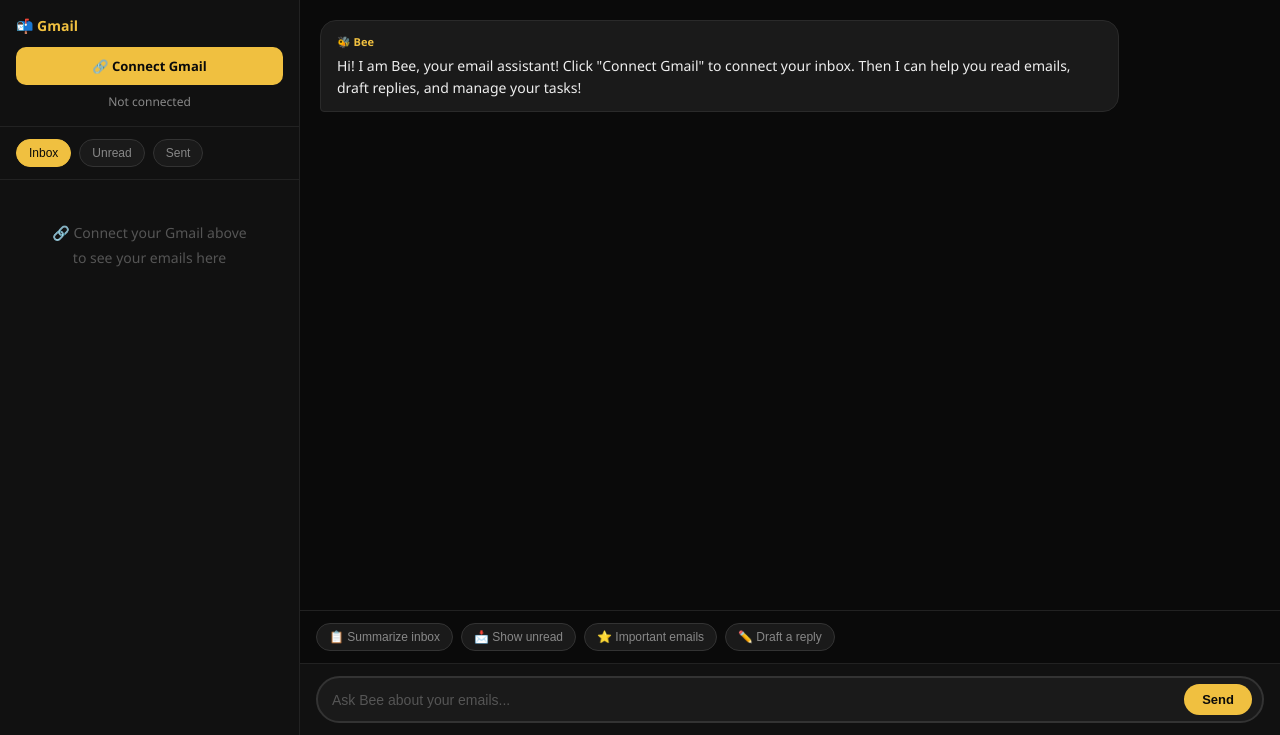
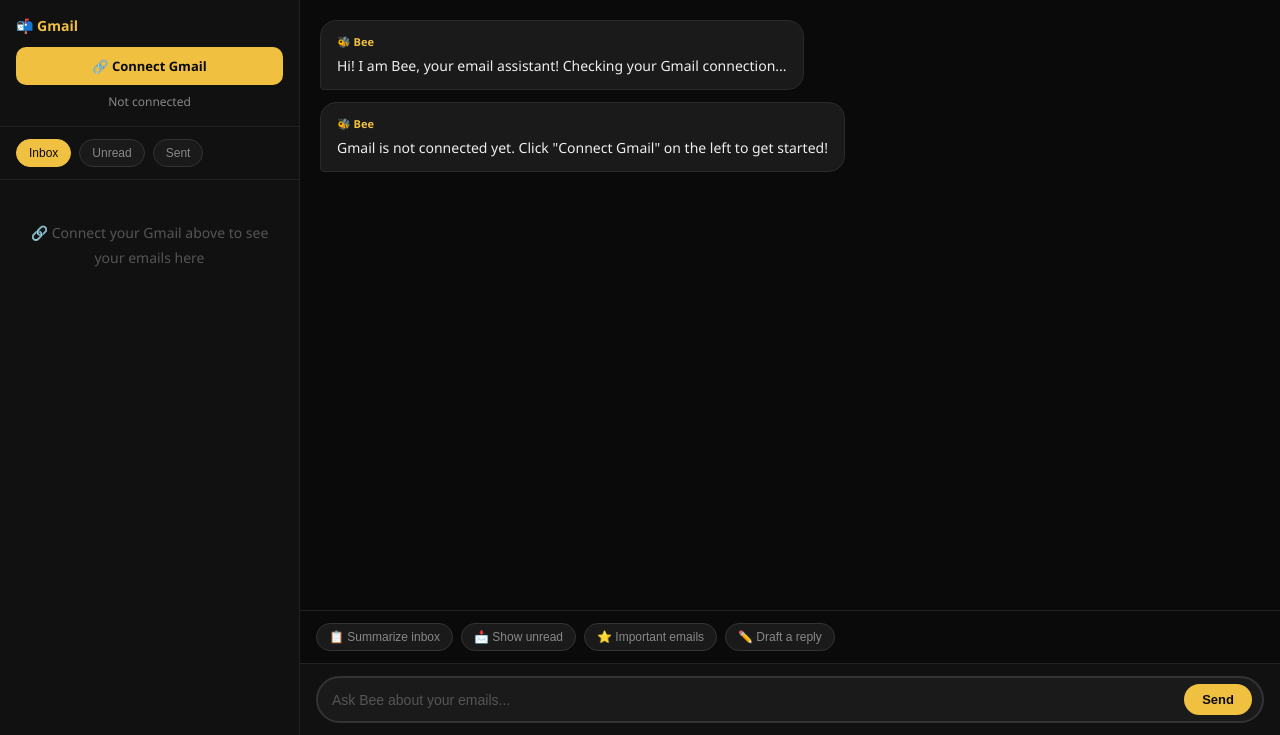
Before and after one commit to yashu510/bee-assistant, a Flask app: template templates/email.html in a window 1280 px wide. Shown: the part 65-800 px from the top of the page. Run offline with Flask 3, Linux system fonts and the light colour scheme; the template is opened without the code that fills it, so the values that code supplies are empty.

Commit message:
Fix email loading and display

```diff
--- a/server.py
+++ b/server.py
@@ -75,14 +75,20 @@ def get_gmail_flow():
     )
 
 def save_gmail_token(user_id, token_data):
-    supabase.table('users').update({
-        "gmail_token": token_data
-    }).eq('id', user_id).execute()
+    try:
+        supabase.table('users').update({
+            "gmail_token": token_data
+        }).eq('id', user_id).execute()
+    except Exception as e:
+        print(f"Error saving gmail token: {e}")
 
 def get_gmail_token(user_id):
-    result = supabase.table('users').select('gmail_token').eq('id', user_id).execute()
-    if result.data and result.data[0].get('gmail_token'):
-        return result.data[0]['gmail_token']
+    try:
+        result = supabase.table('users').select('gmail_token').eq('id', user_id).execute()
+        if result.data and result.data[0].get('gmail_token'):
+            return result.data[0]['gmail_token']
+    except Exception as e:
+        print(f"Error getting gmail token: {e}")
     return None
 
 @app.route('/')
@@ -108,18 +114,21 @@ def gmail_connect():
     if 'user_id' not in session:
         return redirect('/')
     flow = get_gmail_flow()
-    auth_url, state = flow.authorization_url(
+    # Pass user_id in state so we can retrieve it in callback
+    state = session['user_id']
+    auth_url, _ = flow.authorization_url(
         access_type='offline',
         include_granted_scopes='true',
-        prompt='consent'
+        prompt='consent',
+        state=state
     )
-    session['oauth_state'] = state
-    session.modified = True
     return redirect(auth_url)
 
 @app.route('/gmail/callback')
 def gmail_callback():
     try:
+        # Get user_id from state parameter
+        user_id = request.args.get('state')
         flow = get_gmail_flow()
         flow.fetch_token(authorization_response=request.url)
         credentials = flow.credentials
@@ -131,11 +140,12 @@ def gmail_callback():
             'client_secret': credentials.client_secret,
             'scopes': list(credentials.scopes) if credentials.scopes else SCOPES
         }
-        # Save to Supabase
-        if 'user_id' in session:
-            save_gmail_token(session['user_id'], token_data)
-        # Also save to session as backup
+        # Save to Supabase using user_id from state
+        if user_id:
+            save_gmail_token(user_id, token_data)
+        # Also save to session
         session['gmail_token'] = token_data
+        session['gmail_user_id'] = user_id
         session.modified = True
         return redirect('/email')
     except Exception as e:
@@ -145,11 +155,9 @@ def gmail_callback():
 def gmail_status():
     if 'user_id' not in session:
         return jsonify({"connected": False})
-    # Check Supabase first
     token = get_gmail_token(session['user_id'])
     if token:
         return jsonify({"connected": True})
-    # Fall back to session
     connected = 'gmail_token' in session
     return jsonify({"connected": connected})
 
@@ -160,7 +168,6 @@ def gmail_emails():
     # Get token from Supabase first
     token_data = get_gmail_token(session['user_id'])
     if not token_data:
-        # Fall back to session
         token_data = session.get('gmail_token')
     if not token_data:
         return jsonify({"error": "Gmail not connected. Please click Connect Gmail!"})
--- a/templates/email.html
+++ b/templates/email.html
@@ -53,10 +53,10 @@
     .empty-state { padding: 40px 16px; text-align: center; color: #555; font-size: 14px; line-height: 1.8; }
 
     .email-panel { display: flex; flex-direction: column; }
-    #bee-chat-area { flex: 1; display: flex; flex-direction: column; }
+    #bee-chat-area { flex: 1; display: flex; flex-direction: column; overflow: hidden; }
     #bee-messages { flex: 1; overflow-y: auto; padding: 20px; display: flex; flex-direction: column; gap: 12px; }
 
-    .bee-msg { background: #1a1a1a; border: 1px solid #2a2a2a; border-radius: 16px; border-bottom-left-radius: 4px; padding: 12px 16px; max-width: 85%; align-self: flex-start; font-size: 14px; line-height: 1.6; color: #eee; }
+    .bee-msg { background: #1a1a1a; border: 1px solid #2a2a2a; border-radius: 16px; border-bottom-left-radius: 4px; padding: 12px 16px; max-width: 85%; align-self: flex-start; font-size: 14px; line-height: 1.6; color: #eee; white-space: pre-wrap; }
     .bee-msg .label { color: #f0c040; font-size: 11px; font-weight: bold; margin-bottom: 4px; }
     .user-msg { background: #f0c040; color: #0a0a0a; border-radius: 16px; border-bottom-right-radius: 4px; padding: 12px 16px; max-width: 85%; align-self: flex-end; font-size: 14px; font-weight: 500; }
 
@@ -117,9 +117,7 @@
     </div>
 
     <div id="email-list">
-      <div class="empty-state">
-        🔗 Connect your Gmail above<br>to see your emails here
-      </div>
+      <div class="empty-state">🔗 Connect your Gmail above to see your emails here</div>
     </div>
   </div>
 
@@ -156,9 +154,9 @@
     if (e.key === 'Enter') { e.preventDefault(); sendToBee(); }
   });
 
-  window.onload = () => {
-    addBeeMessage('Hi! I am Bee, your email assistant! Click "Connect Gmail" to connect your inbox. Then I can help you read emails, draft replies, and manage your tasks!');
-    checkGmailStatus();
+  window.onload = async () => {
+    addBeeMessage('Hi! I am Bee, your email assistant! Checking your Gmail connection...');
+    await checkGmailStatus();
   };
 
   function addBeeMessage(text, emailData = null) {
@@ -213,13 +211,16 @@
       const data = await res.json();
       if (data.connected) {
         gmailConnected = true;
-        document.getElementById('connect-gmail-btn').innerText = '🔄 Refresh Emails';
+        document.getElementById('connect-gmail-btn').innerText = '🔄 Refresh';
         document.getElementById('gmail-status').innerText = '✅ Gmail Connected';
         document.getElementById('gmail-status').classList.add('connected');
-        loadEmails();
+        await loadEmails();
+      } else {
+        addBeeMessage('Gmail is not connected yet. Click "Connect Gmail" on the left to get started!');
       }
     } catch (e) {
-      console.log('Status check failed');
+      console.log('Status check failed', e);
+      addBeeMessage('Click "Connect Gmail" to connect your inbox!');
     }
   }
 
@@ -230,20 +231,26 @@
       const data = await res.json();
       if (data.error) {
         document.getElementById('email-list').innerHTML = `<div class="empty-state">${data.error}</div>`;
+        addBeeMessage('Could not load emails: ' + data.error);
         return;
       }
       emails = data.emails || [];
       renderEmailList();
       document.getElementById('gmail-status').innerText = `✅ Connected • ${emails.length} emails`;
-      document.getElementById('gmail-status').classList.add('connected');
       document.getElementById('connect-gmail-btn').innerText = '🔄 Refresh';
       gmailConnected = true;
 
       if (emails.length > 0) {
-        addBeeMessage(`I found ${emails.length} emails in your inbox! Click any email to view it, or ask me anything about your emails.`);
+        const emailSummary = emails.slice(0, 5).map((e, i) =>
+          `${i+1}. From: ${e.from}\n   Subject: ${e.subject}`
+        ).join('\n\n');
+        addBeeMessage(`✅ Gmail connected! I found ${emails.length} emails in your inbox. Here are your latest ones:\n\n${emailSummary}\n\nClick any email on the left to view it, or ask me anything about your emails!`);
+      } else {
+        addBeeMessage('Gmail connected but no emails found in your inbox!');
       }
     } catch (e) {
       document.getElementById('email-list').innerHTML = '<div class="empty-state">Failed to load emails</div>';
+      addBeeMessage('Failed to load emails. Please try refreshing.');
     }
   }
 
@@ -278,7 +285,7 @@
 
   async function quickAction(action) {
     if (!gmailConnected) {
-      addBeeMessage('Please connect your Gmail first by clicking "Connect Gmail" above!');
+      addBeeMessage('Please connect your Gmail first by clicking "Connect Gmail" on the left!');
       return;
     }
     const prompts = {
@@ -305,7 +312,7 @@
     let emailContext = '';
     if (emails.length > 0) {
       emailContext = `The user has ${emails.length} emails. Here are the recent ones:\n` +
-        emails.slice(0, 10).map((e, i) =>
+        emails.slice(0, 15).map((e, i) =>
           `${i+1}. From: ${e.from} | Subject: ${e.subject} | Preview: ${e.snippet}`
         ).join('\n');
     }
```
Also changed, not shown: 1 other file.
